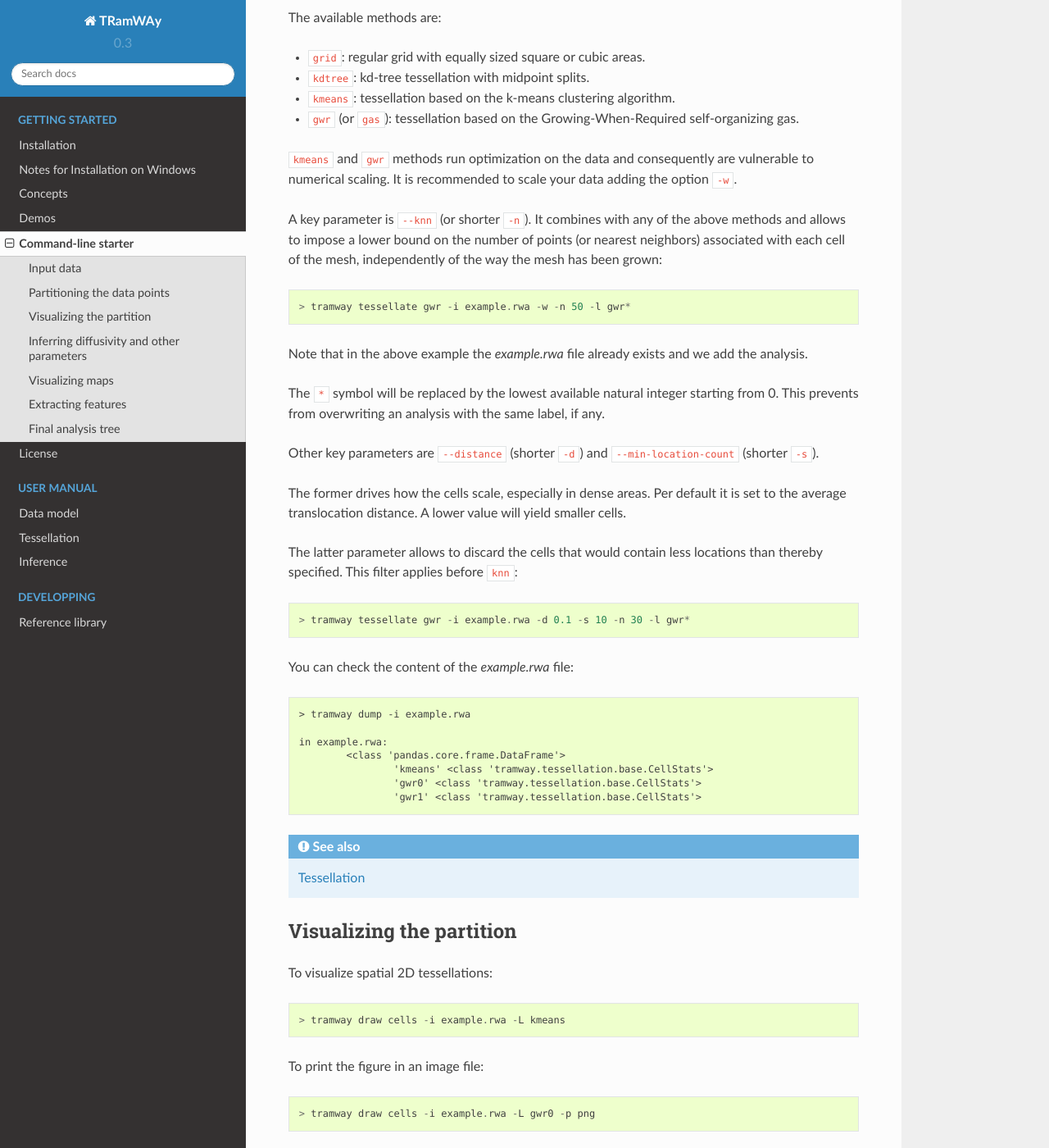
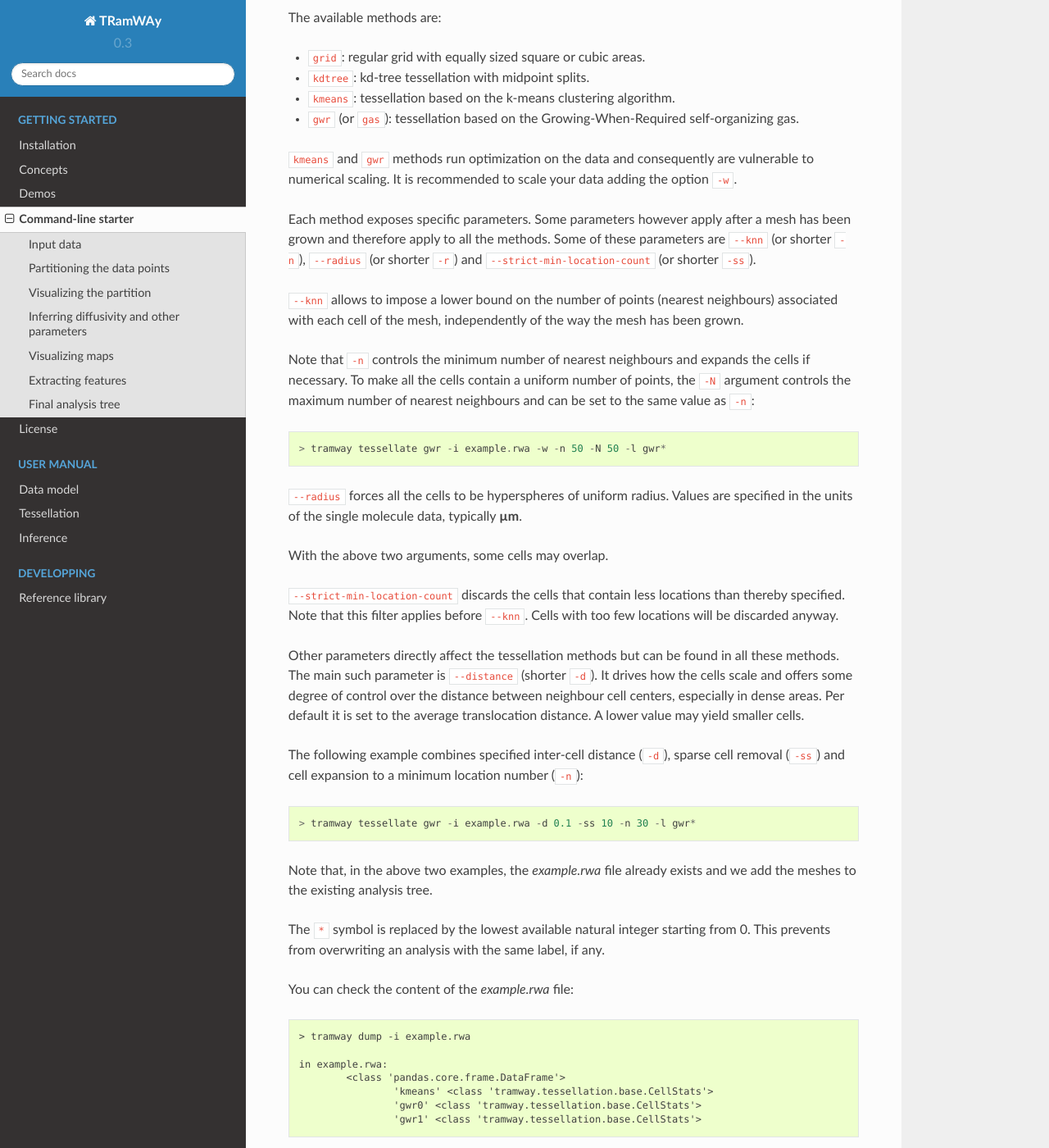
Before and after one commit to DecBayComp/TRamWAy, a Sphinx documentation site: the page built from doc/commandline.rst, in a window 1280 px wide and 1400 px high, scrolled down 928 px. Shown: the whole window at 82% size. Built offline with Sphinx 7.4.7 and the Read the Docs theme 2.0.0, drawn with Linux system fonts in a browser that asks for light colours.

Commit message:
doc fixes

```diff
--- a/doc/commandline.rst
+++ b/doc/commandline.rst
@@ -46,25 +46,43 @@ The available methods are:
 ``kmeans`` and ``gwr`` methods run optimization on the data and consequently are vulnerable to numerical scaling.
 It is recommended to scale your data adding the option ``-w``.
 
-A key parameter is ``--knn`` (or shorter ``-n``).
-It combines with any of the above methods and allows to impose a lower bound on the number of points (or nearest neighbors) associated with each cell of the mesh, independently of the way the mesh has been grown::
+Each method exposes specific parameters.
+Some parameters however apply after a mesh has been grown and therefore apply to all the methods.
+Some of these parameters are ``--knn`` (or shorter ``-n``), ``--radius`` (or shorter ``-r``) and ``--strict-min-location-count`` (or shorter ``-ss``).
 
-	> tramway tessellate gwr -i example.rwa -w -n 50 -l gwr*
+``--knn`` allows to impose a lower bound on the number of points (nearest neighbours) associated with each cell of the mesh, independently of the way the mesh has been grown.
 
-Note that in the above example the *example.rwa* file already exists and we add the analysis.
+Note that ``-n`` controls the minimum number of nearest neighbours and expands the cells if necessary.
+To make all the cells contain a uniform number of points, the ``-N`` argument controls the maximum number
+of nearest neighbours and can be set to the same value as ``-n``::
 
-The ``*`` symbol will be replaced by the lowest available natural integer starting from 0.
+	> tramway tessellate gwr -i example.rwa -w -n 50 -N 50 -l gwr*
+
+``--radius`` forces all the cells to be hyperspheres of uniform radius.
+Values are specified in the units of the single molecule data, typically |um|.
+
+With the above two arguments, some cells may overlap.
+
+``--strict-min-location-count`` discards the cells that contain less locations than thereby specified.
+Note that this filter applies before ``--knn``.
+Cells with too few locations will be discarded anyway.
+
+Other parameters directly affect the tessellation methods but can be found in all these methods.
+The main such parameter is ``--distance`` (shorter ``-d``).
+It drives how the cells scale and offers some degree of control over the distance between neighbour
+cell centers, especially in dense areas.
+Per default it is set to the average translocation distance.
+A lower value may yield smaller cells.
+
+The following example combines specified inter-cell distance (``-d``), sparse cell removal (``-ss``) and cell expansion to a minimum location number (``-n``)::
+
+	> tramway tessellate gwr -i example.rwa -d 0.1 -ss 10 -n 30 -l gwr*
+
+Note that, in the above two examples, the *example.rwa* file already exists and we add the meshes to the existing analysis tree.
+
+The ``*`` symbol is replaced by the lowest available natural integer starting from 0.
 This prevents from overwriting an analysis with the same label, if any.
 
-Other key parameters are ``--distance`` (shorter ``-d``) and ``--min-location-count`` (shorter ``-s``).
-
-The former drives how the cells scale, especially in dense areas. Per default it is set to the average translocation distance.
-A lower value will yield smaller cells.
-
-The latter parameter allows to discard the cells that would contain less locations than thereby specified.
-This filter applies before ``knn``::
-
-	> tramway tessellate gwr -i example.rwa -d 0.1 -s 10 -n 30 -l gwr*
 
 You can check the content of the *example.rwa* file::
 
--- a/doc/datamodel.rst
+++ b/doc/datamodel.rst
@@ -29,7 +29,7 @@ These text files contain numerical values organized in tab-delimited columns suc
 
 Trajectory number, if available, is the first column.
 Time (in |seconds|) is always the last columns.
-All the intermediate columns - usually two (`x`, `y`) or three (`x`, `y`, `z`) - are spatial coordinates in |um|.
+All the intermediate columns - usually two (`x`, `y`) or three (`x`, `y`, `z`) - are spatial coordinates, typically in |um|.
 These coordinates should be locations, NOT translocations, even if they represent trajectories.
 
 
--- a/doc/examples.rst
+++ b/doc/examples.rst
@@ -5,8 +5,8 @@ Demos
 
 The ``examples`` repository in ``tramway`` contains a collection of demos. You can get a list of them with the command::
 
-	> tramway-demo -h
+	> python -m examples -h
 
-You can for example generate a diffusivity map for a dataset of glycine receptor::
+You can for example generate diffusivity and force maps for a dataset of glycine receptor using the DF mode (fast)::
 
-	> tramway-demo glycine_receptor
+	> python -m examples glycine_receptor
--- a/doc/installation.rst
+++ b/doc/installation.rst
@@ -27,11 +27,12 @@ The generated documentation will be available at ``_build/html/index.html`` from
 
 
 Notes for Installation on Windows
-=================================
+---------------------------------
 
 If after following the above steps, launching |tramway| on Windows generates the following error:
 
 ::
+
 	ImportError: HDFStore requires PyTables, "DLL load failed: The specified procedure could not be found." problem importing
 
 please remove the ``PyTables`` version installed by ``pip`` and manually download and install the appropriate version from the following `web page <https://www.lfd.uci.edu/~gohlke/pythonlibs/#pytables>`_.
```
Also changed, not shown: doc/tessellation.rst (+4 -4 lines), doc/tramway.tessellation.rst (+18 -0 lines), setup.py (+4 -4 lines), 11 other files.
